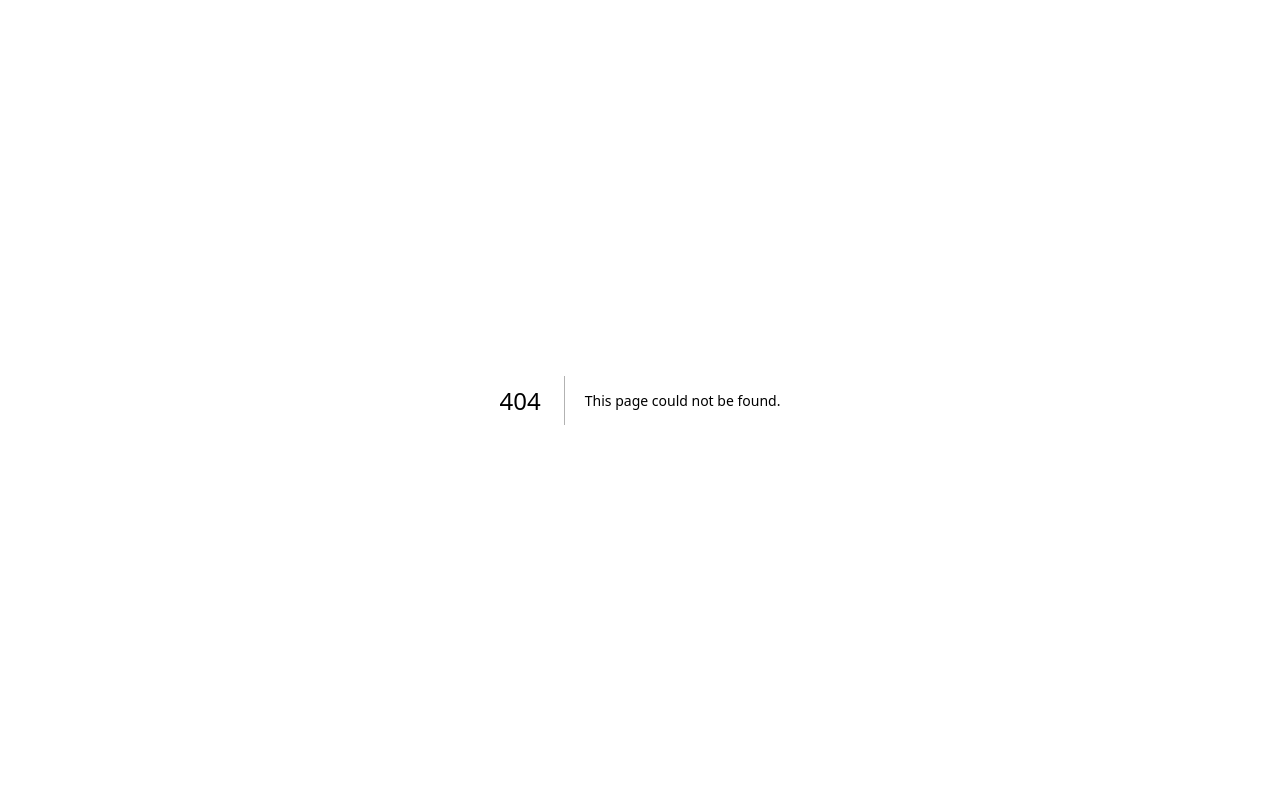
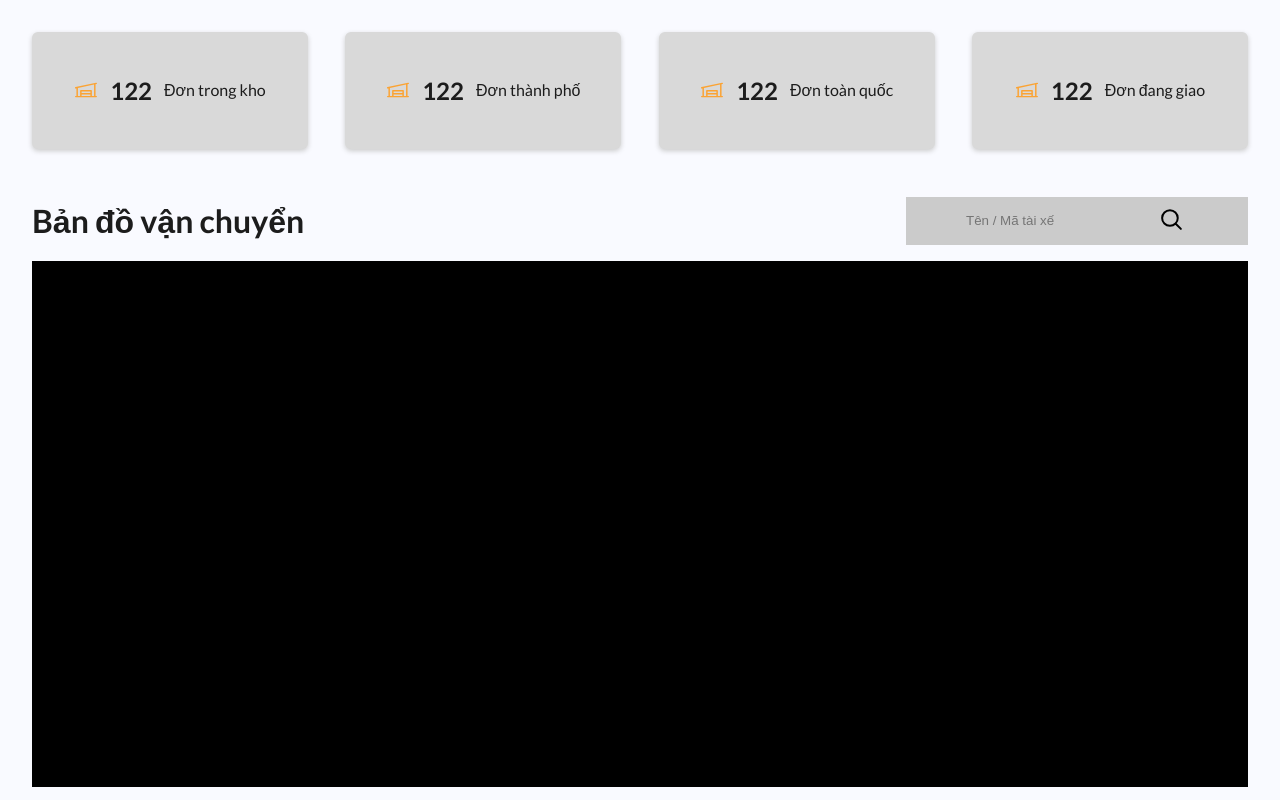
Before and after one commit to wirisungs/tpexpress-admin, a Next.js app: page /order in a window 1280 px wide. Before the commit this address had no page. Shown: the top 800 px of the page. Built offline with nearby package versions, Linux system fonts and the light colour scheme.

Commit message:
still doing order

```diff
--- /dev/null
+++ b/src/Svg/Search.tsx
@@ -0,0 +1,19 @@
+import * as React from "react"
+const SvgComponent = () => (
+  <svg
+    xmlns="http://www.w3.org/2000/svg"
+    width={25}
+    height={25}
+    fill="none"
+    // {...props}
+  >
+    <path
+      stroke="#000"
+      strokeLinecap="round"
+      strokeLinejoin="round"
+      strokeWidth={2}
+      d="m16.454 16.47 5.421 5.405M18.75 10.937a7.813 7.813 0 1 1-15.625 0 7.813 7.813 0 0 1 15.625 0Z"
+    />
+  </svg>
+)
+export default SvgComponent
--- /dev/null
+++ b/src/Svg/Warehouse.tsx
@@ -0,0 +1,16 @@
+import * as React from "react"
+const SvgComponent = () => (
+  <svg
+    xmlns="http://www.w3.org/2000/svg"
+    width={24}
+    height={24}
+    fill="none"
+    // {...props}
+  >
+    <path
+      fill="#FBA333"
+      d="M22.273 17.877h-.735V6.301l.888-.19a.734.734 0 1 0-.307-1.437L1.555 9.081a.734.734 0 0 0 .31 1.436l.579-.124v7.484h-.735a.734.734 0 1 0 0 1.469h20.564a.734.734 0 0 0 0-1.469Zm-18.36-7.803L20.07 6.616v11.261h-2.204v-5.14a.734.734 0 0 0-.734-.735H6.85a.734.734 0 0 0-.734.734v5.141H3.913v-7.803Zm12.485 4.866H7.585v-1.47h8.813v1.47Zm-8.813 1.468h8.813v1.47H7.585v-1.47Z"
+    />
+  </svg>
+)
+export default SvgComponent
--- a/src/app/globals.css
+++ b/src/app/globals.css
@@ -1,27 +1,20 @@
-@tailwind base;
+/* @tailwind base;
 @tailwind components;
-@tailwind utilities;
+@tailwind utilities; */
 
-:root {
-  --background: #ffffff;
-  --foreground: #171717;
+@import url('https://fonts.googleapis.com/css2?family=Lato:ital,wght@0,100;0,300;0,400;0,700;0,900;1,100;1,300;1,400;1,700;1,900&display=swap');
+
+:root{
+  --background: #F9FAFF;
+  --text: #1c1c1c;
+  --textsoft:#5B5958;
+}
+body{
+  background: var(--background);
+  color: var(--text);
+  font-family: "Lato", sans-serif;
 }
 
-@media (prefers-color-scheme: dark) {
-  :root {
-    --background: #0a0a0a;
-    --foreground: #ededed;
-  }
+a{
+  text-decoration: none;
 }
-
-body {
-  color: var(--foreground);
-  background: var(--background);
-  font-family: Arial, Helvetica, sans-serif;
-}
-
-@layer utilities {
-  .text-balance {
-    text-wrap: balance;
-  }
-}
--- /dev/null
+++ b/src/app/order/create/page.tsx
@@ -0,0 +1,12 @@
+import React from 'react'
+
+const CreateOrderPage = () => {
+  return (
+    <main>
+      <h1>portal trường</h1>
+      <a href="https://portal.huflit.edu.vn/">HUFLIT</a>
+    </main>
+  )
+}
+
+export default CreateOrderPage
--- /dev/null
+++ b/src/app/order/order.module.css
@@ -0,0 +1,106 @@
+.body{
+    display: flex;
+    flex-direction: column;
+    /* align-items: center; */
+    gap: 24px;
+    /* flex-shrink: 0; */
+}
+.trackingPark {
+    display: flex;
+    /* flex-direction: column; */
+    flex-wrap: wrap;
+    justify-content: space-between;
+    gap: 16px;
+    padding: 24px;
+}
+.card{
+    background-color: #d9d9d9;
+    /* min-width: 100px; */
+    display: flex;
+    flex-direction: row;
+    justify-content: center;
+    align-items: center;
+    gap:12px;
+    border-radius: 6px;
+    box-shadow: 0px 2px 5px 0px #CBCBCB;
+    /* width: 212px;
+    min-width: 120px; */
+    flex-basis: 212px;
+    padding: 24px 32px;
+}
+.cardIcon{
+    display: flex;
+    height: 48px;
+    width: 48px;
+    justify-content: center;
+    align-items: center;
+    border-radius: 24px;
+    padding: 24px 10px;
+}
+
+.map{
+    display: flex;
+    flex-direction: column;
+    gap: 16px;
+    padding: 0px 24px;
+    /* background-color: #d9d9d9; */
+    height: 590px;
+}
+.mapTitle{
+    display: flex;
+    height: 48px;
+    justify-content: space-between;
+    align-items: center;
+    height: 48px;
+    width: 100%;
+}
+.searchBox{
+    display: flex;
+    align-items: center;
+    justify-content: center;
+    gap: 8px;
+    background-color: #CBCBCB;
+    width: 342px;
+    height: 48px;
+}
+.input{
+    background:#CBCBCB;
+    border:0px;
+    height: ;
+}
+.btnSearch{
+    background: none;
+    border: 0px;
+    pointer-events: all;
+}
+.importMap{
+    height: 532px;
+    width: 100%;
+    background: black;
+}
+
+.list{
+    display: flex;
+    background-color: #d9d9d9;
+    height: 1000px;
+    padding: 0px 24px;
+}
+.table{
+    width: 100%;
+}
+.tableRow{
+
+}
+.tableCol{}
+
+
+
+@media(max-width:846px){
+    .trackingPark{
+        /* flex-direction: column; */
+    }
+    .mapTitle{
+        flex-direction: column;
+        height: fit-content;
+    }
+}
--- /dev/null
+++ b/src/app/order/page.tsx
@@ -0,0 +1,85 @@
+import React from 'react'
+// import TrackCard from '@/components/TrackCard'
+import OrderCSS from './order.module.css'
+import WarehouseSvg from '../../Svg/Warehouse';
+import SearchSvg from '../../Svg/Search'
+import Link from "next/link";
+import TrackCard from '@/components/TrackCard'
+
+const OrderPage = () => {
+  return (
+    <main className={OrderCSS.body}>
+      <div className={OrderCSS.trackingPark}>
+
+        <TrackCard type="Đơn trong kho"/>
+        <TrackCard type="Đơn thành phố"/>
+        <TrackCard type="Đơn toàn quốc"/>
+        <TrackCard type="Đơn đang giao"/>
+
+        {/* <div className={OrderCSS.card}>
+          <div style={{backgroundColor: '#FBECDA'}} className={OrderCSS.cardIcon}>
+            <WarehouseSvg/>
+          </div>
+          <div>
+            <h2>122</h2>
+            <p>Đơn thành phố</p>
+          </div>
+        </div>
+
+        <div className={OrderCSS.card}>
+          <div style={{backgroundColor: '#FBECDA'}} className={OrderCSS.cardIcon}>
+            <WarehouseSvg/>
+          </div>
+          <div>
+            <h2>122</h2>
+            <p>Đơn thành phố</p>
+          </div>
+        </div>
+
+        <div className={OrderCSS.card}>
+          <div style={{backgroundColor: '#FBECDA'}} className={OrderCSS.cardIcon}>
+            <WarehouseSvg/>
+          </div>
+          <div>
+            <h2>122</h2>
+            <p>Đơn thành phố</p>
+          </div>
+        </div>
+
+        <div className={OrderCSS.card}>
+          <div style={{backgroundColor: '#FBECDA'}} className={OrderCSS.cardIcon}>
+            <WarehouseSvg/>
+          </div>
+          <div>
+            <h2>122</h2>
+            <p>Đơn thành phố</p>
+          </div>
+        </div> */}
+
+      </div>
+      <div className={OrderCSS.map}>
+          <div className={OrderCSS.mapTitle}>
+            <h1>Bản đồ vận chuyển</h1>
+            <div className={OrderCSS.searchBox}>
+              <input type="text" placeholder='Tên / Mã tài xế'
+              className={OrderCSS.input}/>
+              <button className={OrderCSS.btnSearch}>
+                <SearchSvg/>
+              </button>
+            </div>
+          </div>
+          <div className={OrderCSS.importMap}></div>
+      </div>
+      <div className={OrderCSS.list}>
+
+          <Link href='order/create'>Tạo đơn</Link>
+
+        <table className={OrderCSS.table}>
+
+        </table>
+      </div>
+    </main>
+  )
+}
+
+export default OrderPage
--- a/src/app/page.tsx
+++ b/src/app/page.tsx
@@ -1,101 +1,12 @@
-import Image from "next/image";
+// import Image from "next/image";
+
+import Link from "next/link";
 
 export default function Home() {
   return (
-    <div className="grid grid-rows-[20px_1fr_20px] items-center justify-items-center min-h-screen p-8 pb-20 gap-16 sm:p-20 font-[family-name:var(--font-geist-sans)]">
-      <main className="flex flex-col gap-8 row-start-2 items-center sm:items-start">
-        <Image
-          className="dark:invert"
-          src="https://nextjs.org/icons/next.svg"
-          alt="Next.js logo"
-          width={180}
-          height={38}
-          priority
-        />
-        <ol className="list-inside list-decimal text-sm text-center sm:text-left font-[family-name:var(--font-geist-mono)]">
-          <li className="mb-2">
-            Get started by editing{" "}
-            <code className="bg-black/[.05] dark:bg-white/[.06] px-1 py-0.5 rounded font-semibold">
-              src/app/page.tsx
-            </code>
-            .
-          </li>
-          <li>Save and see your changes instantly.</li>
-        </ol>
-
-        <div className="flex gap-4 items-center flex-col sm:flex-row">
-          <a
-            className="rounded-full border border-solid border-transparent transition-colors flex items-center justify-center bg-foreground text-background gap-2 hover:bg-[#383838] dark:hover:bg-[#ccc] text-sm sm:text-base h-10 sm:h-12 px-4 sm:px-5"
-            href="https://vercel.com/new?utm_source=create-next-app&utm_medium=appdir-template-tw&utm_campaign=create-next-app"
-            target="_blank"
-            rel="noopener noreferrer"
-          >
-            <Image
-              className="dark:invert"
-              src="https://nextjs.org/icons/vercel.svg"
-              alt="Vercel logomark"
-              width={20}
-              height={20}
-            />
-            Deploy now
-          </a>
-          <a
-            className="rounded-full border border-solid border-black/[.08] dark:border-white/[.145] transition-colors flex items-center justify-center hover:bg-[#f2f2f2] dark:hover:bg-[#1a1a1a] hover:border-transparent text-sm sm:text-base h-10 sm:h-12 px-4 sm:px-5 sm:min-w-44"
-            href="https://nextjs.org/docs?utm_source=create-next-app&utm_medium=appdir-template-tw&utm_campaign=create-next-app"
-            target="_blank"
-            rel="noopener noreferrer"
-          >
-            Read our docs
-          </a>
-        </div>
-      </main>
-      <footer className="row-start-3 flex gap-6 flex-wrap items-center justify-center">
-        <a
-          className="flex items-center gap-2 hover:underline hover:underline-offset-4"
-          href="https://nextjs.org/learn?utm_source=create-next-app&utm_medium=appdir-template-tw&utm_campaign=create-next-app"
-          target="_blank"
-          rel="noopener noreferrer"
-        >
-          <Image
-            aria-hidden
-            src="https://nextjs.org/icons/file.svg"
-            alt="File icon"
-            width={16}
-            height={16}
-          />
-          Learn
-        </a>
-        <a
-          className="flex items-center gap-2 hover:underline hover:underline-offset-4"
-          href="https://vercel.com/templates?framework=next.js&utm_source=create-next-app&utm_medium=appdir-template-tw&utm_campaign=create-next-app"
-          target="_blank"
-          rel="noopener noreferrer"
-        >
-          <Image
-            aria-hidden
-            src="https://nextjs.org/icons/window.svg"
-            alt="Window icon"
-            width={16}
-            height={16}
-          />
-          Examples
-        </a>
-        <a
-          className="flex items-center gap-2 hover:underline hover:underline-offset-4"
-          href="https://nextjs.org?utm_source=create-next-app&utm_medium=appdir-template-tw&utm_campaign=create-next-app"
-          target="_blank"
-          rel="noopener noreferrer"
-        >
-          <Image
-            aria-hidden
-            src="https://nextjs.org/icons/globe.svg"
-            alt="Globe icon"
-            width={16}
-            height={16}
-          />
-          Go to nextjs.org →
-        </a>
-      </footer>
-    </div>
+    <main >
+      <h1>Homepage</h1>
+      <Link href="/order">Order</Link>
+    </main>
   );
 }
--- /dev/null
+++ b/src/components/TrackCard.tsx
@@ -0,0 +1,15 @@
+import React from 'react'
+import OrderCSS from '../app/order/order.module.css'
+import WarehouseSvg from '../Svg/Warehouse';
+
+const TrackCard = ({type}:{type:string}) => {
+  return (
+    <div className={OrderCSS.card}>
+    <WarehouseSvg/>
+        <h2>122</h2>
+        <p>{type}</p>
+    </div>
+  )
+}
+
+export default TrackCard
```
Also changed, not shown: package.json (+7 -5 lines), src/app/order/create/create.module.css (added), 1 other file (tests, documents, lock files or other folders).
